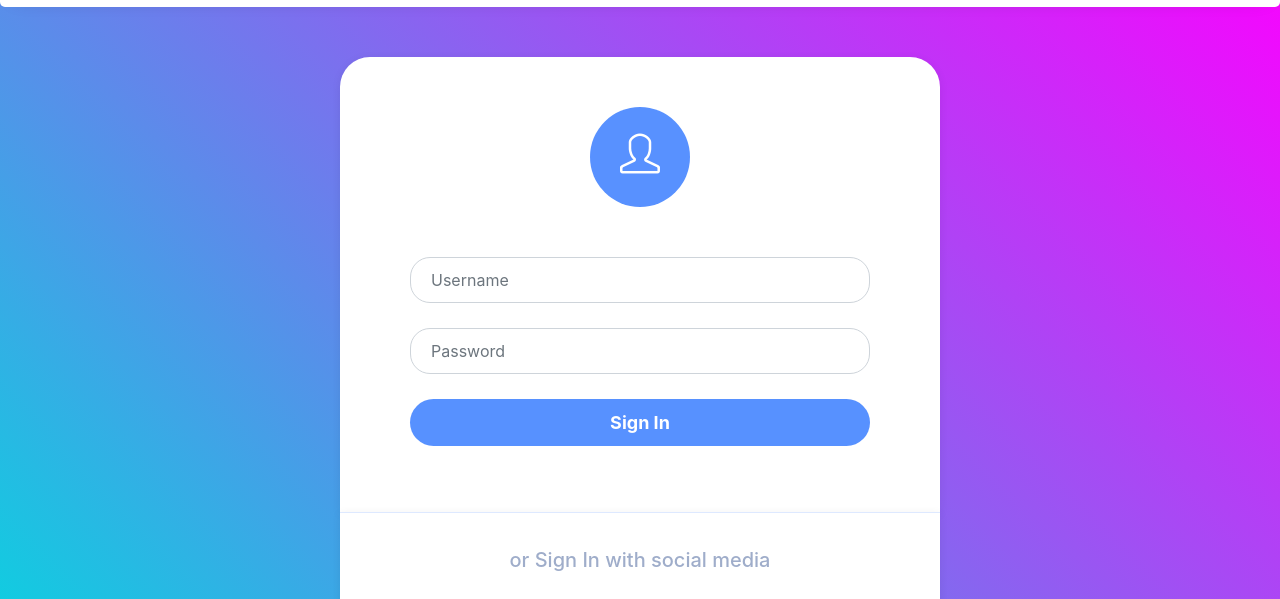
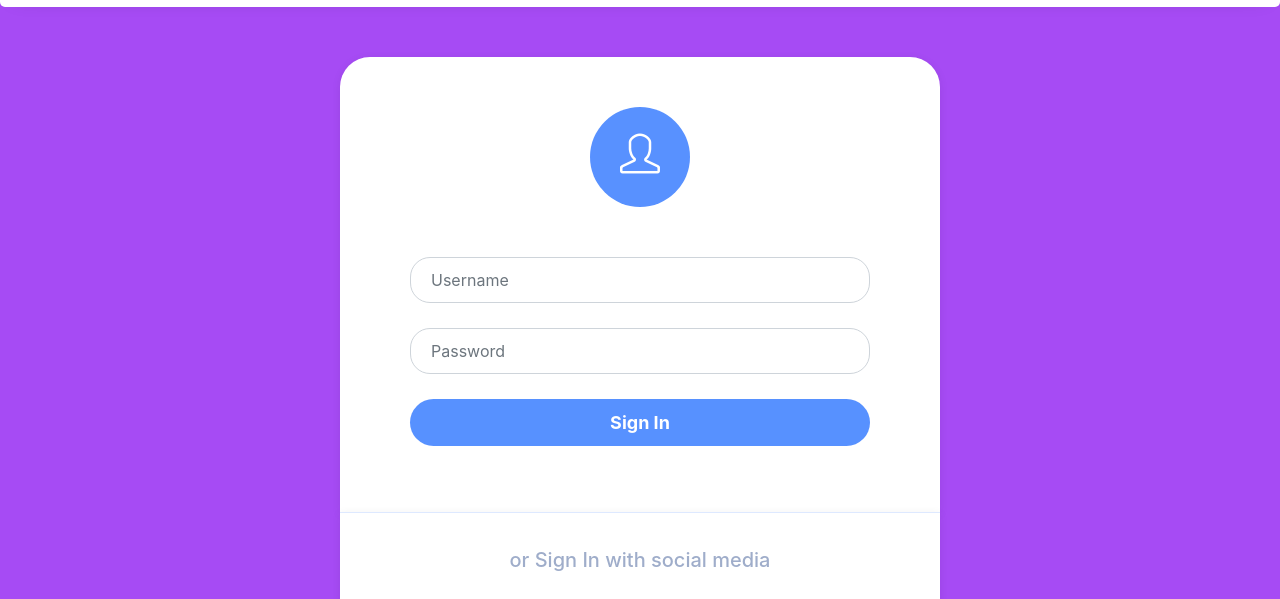
Before and after one commit to christopherbaptista/pweb-loginform, a plain HTML site: page index.html in a window 1280 px wide. Shown: the part 72-671 px from the top of the page. Drawn offline with nearby package versions, Linux system fonts and the light colour scheme.

Commit message:
Update style.css

```diff
--- a/css/style.css
+++ b/css/style.css
@@ -1,9 +1,5 @@
 body {
   background: #a64bf4;
-  background: -webkit-linear-gradient(45deg, #00dbde, #fc00ff);
-  background: -o-linear-gradient(45deg, #00dbde, #fc00ff);
-  background: -moz-linear-gradient(45deg, #00dbde, #fc00ff);
-  background: linear-gradient(45deg, #00dbde, #fc00ff);
 }
 
 .registration-form {
```
